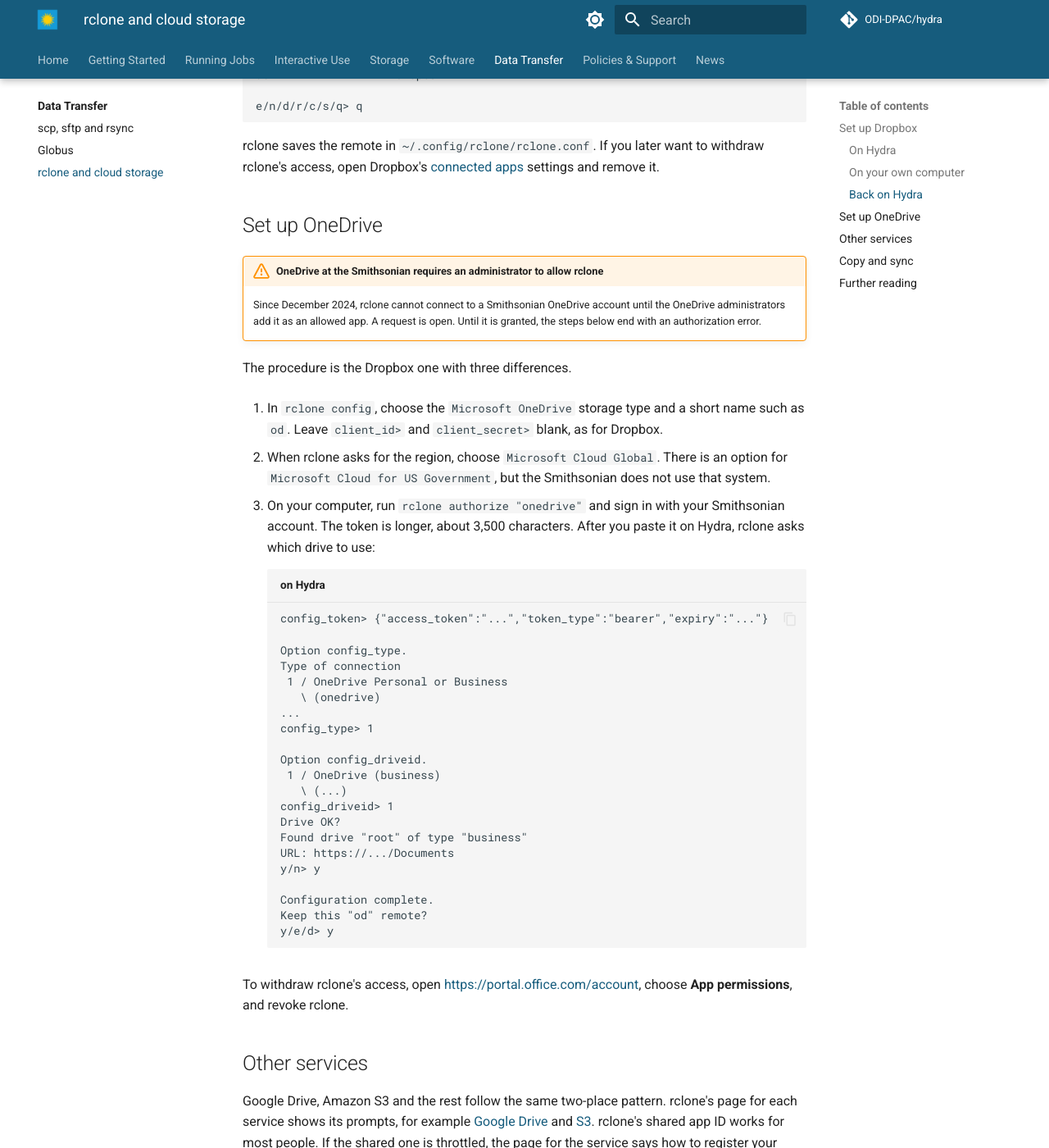
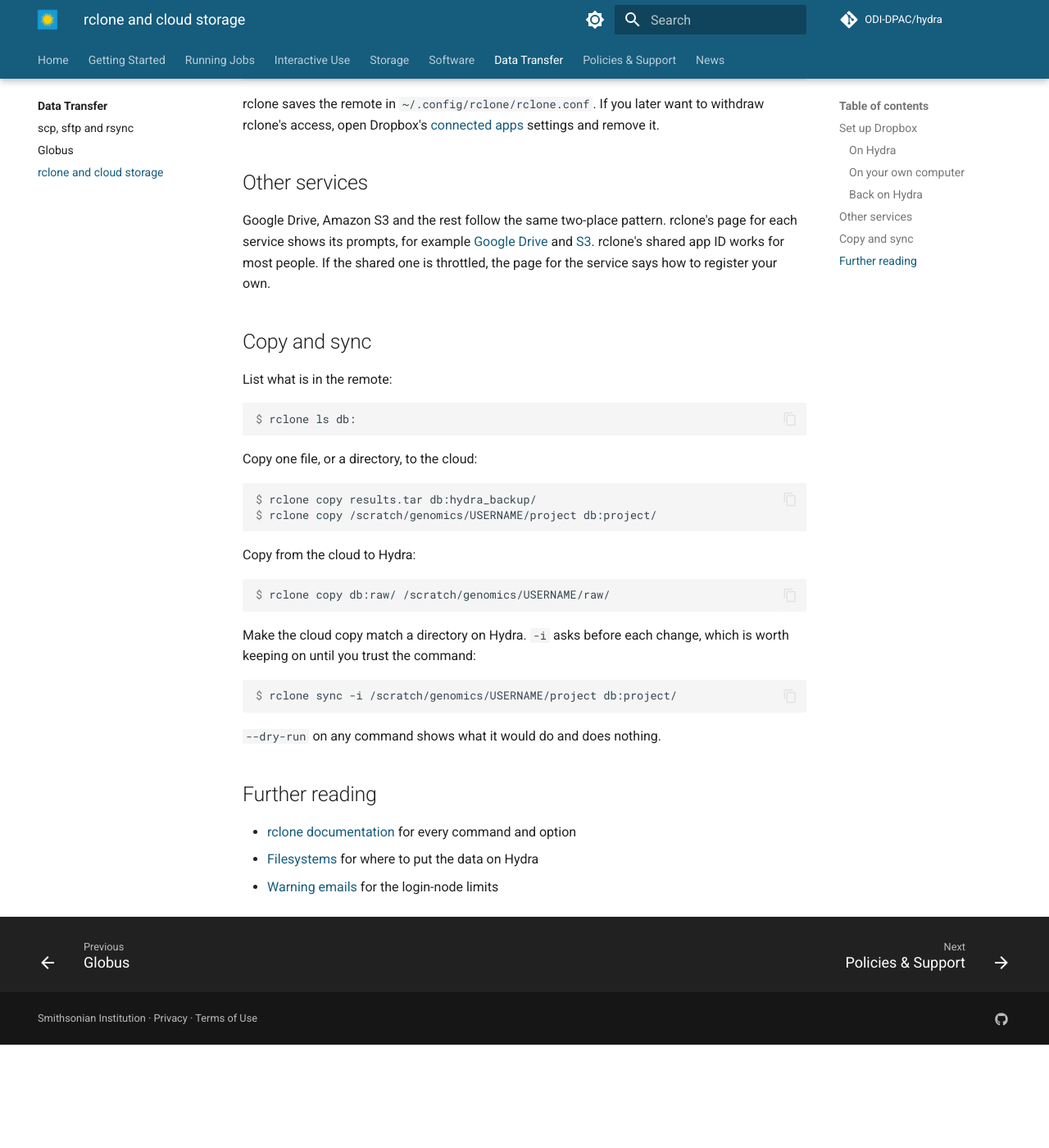
Before and after one commit to ODI-DPAC/hydra, an MkDocs documentation site: the page built from docs/data-transfer/rclone.md, in a window 1280 px wide and 1400 px high, scrolled down 1950 px. Shown: the whole window at 82% size. Built offline with MkDocs 1.6.1 and Material for MkDocs 9.7.7, drawn with Linux system fonts in a browser that asks for light colours; comment, search, counter and statistics services are not loaded; after the commit the page ends 3224 px from its top, so only the background shows below that; some of the changed text lies outside the part shown.

Commit message:
rclone: remove OneDrive

````diff
--- a/docs/data-transfer/rclone.md
+++ b/docs/data-transfer/rclone.md
@@ -1,8 +1,8 @@
 # rclone and cloud storage
 
-[rclone](https://rclone.org/) is a command-line program that copies files between a computer and cloud storage such as Dropbox, OneDrive, Google Drive, Amazon S3 and [many other services](https://rclone.org/#providers). On Hydra it is the module `tools/rclone`. It is the way to reach a cloud account from Hydra, and the way to get data onto Hydra from a computer that cannot connect to the login nodes, such as one on telework.si.edu.
+[rclone](https://rclone.org/) is a command-line program that copies files between a computer and cloud storage such as Dropbox, Google Drive, Amazon S3 and [many other services](https://rclone.org/#providers). On Hydra it is the module `tools/rclone`. It is the way to reach a cloud account from Hydra, and the way to get data onto Hydra from a computer that cannot connect to the login nodes, such as one on telework.si.edu.
 
-Setting up a cloud account takes two places. rclone has to be authorized with the cloud service through a web browser, and the login nodes have none, so you run `rclone config` on Hydra, run `rclone authorize` on your own computer, and paste the result back into the Hydra session. The Dropbox walkthrough below shows every prompt. OneDrive differs in three answers, listed after it.
+Setting up a cloud account takes two places. rclone has to be authorized with the cloud service through a web browser, and the login nodes have none, so you run `rclone config` on Hydra, run `rclone authorize` on your own computer, and paste the result back into the Hydra session. The Dropbox walkthrough below shows every prompt.
 
 ## Set up Dropbox
 
@@ -72,46 +72,6 @@
 
 rclone saves the remote in `~/.config/rclone/rclone.conf`. If you later want to withdraw rclone's access, open Dropbox's [connected apps](https://www.dropbox.com/account/connected_apps) settings and remove it.
 
-## Set up OneDrive
-
-!!! warning "OneDrive at the Smithsonian requires an administrator to allow rclone"
-
-    Since December 2024, rclone cannot connect to a Smithsonian OneDrive account until the OneDrive administrators add it as an allowed app. A request is open. Until it is granted, the steps below end with an authorization error.
-
-The procedure is the Dropbox one with three differences.
-
-1. In `rclone config`, choose the `Microsoft OneDrive` storage type and a short name such as `od`. Leave `client_id>` and `client_secret>` blank, as for Dropbox.
-
-2. When rclone asks for the region, choose `Microsoft Cloud Global`. There is an option for `Microsoft Cloud for US Government`, but the Smithsonian does not use that system.
-
-3. On your computer, run `rclone authorize "onedrive"` and sign in with your Smithsonian account. The token is longer, about 3,500 characters. After you paste it on Hydra, rclone asks which drive to use:
-
-    ```text title="on Hydra"
-    config_token> {"access_token":"...","token_type":"bearer","expiry":"..."}
-
-    Option config_type.
-    Type of connection
-     1 / OneDrive Personal or Business
-       \ (onedrive)
-    ...
-    config_type> 1
-
-    Option config_driveid.
-     1 / OneDrive (business)
-       \ (...)
-    config_driveid> 1
-    Drive OK?
-    Found drive "root" of type "business"
-    URL: https://.../Documents
-    y/n> y
-
-    Configuration complete.
-    Keep this "od" remote?
-    y/e/d> y
-    ```
-
-To withdraw rclone's access, open <https://portal.office.com/account>, choose **App permissions**, and revoke rclone.
-
 ## Other services
 
 Google Drive, Amazon S3 and the rest follow the same two-place pattern. rclone's page for each service shows its prompts, for example [Google Drive](https://rclone.org/drive/) and [S3](https://rclone.org/s3/). rclone's shared app ID works for most people. If the shared one is throttled, the page for the service says how to register your own.
````
Also changed, not shown: docs/data-transfer/index.md (+1 -1 lines).
